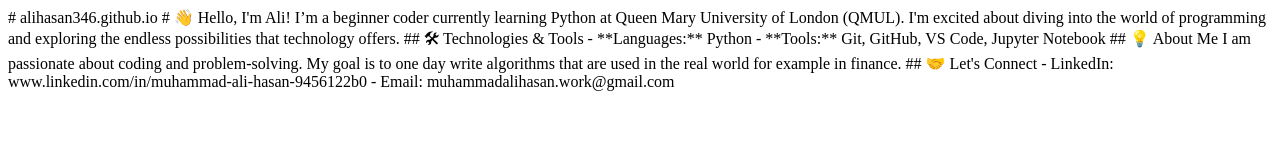
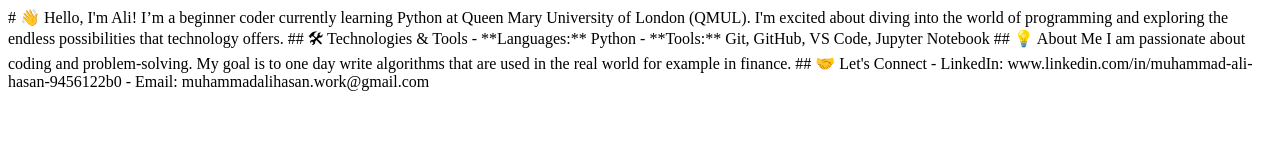
Before and after one commit to alihasan346/alihasan346.github.io, a plain HTML site: page index.html in a window 1280 px wide. Drawn offline with Linux system fonts and the light colour scheme.

Commit message:
Update index.html

```diff
--- a/index.html
+++ b/index.html
@@ -6,7 +6,6 @@
 </head>
 
  <body>
-   # alihasan346.github.io
 # 👋 Hello, I'm Ali!
 I’m a beginner coder currently learning Python at Queen Mary University of London (QMUL). I'm excited about diving into the world of programming and exploring the endless possibilities that technology offers.
 
```
